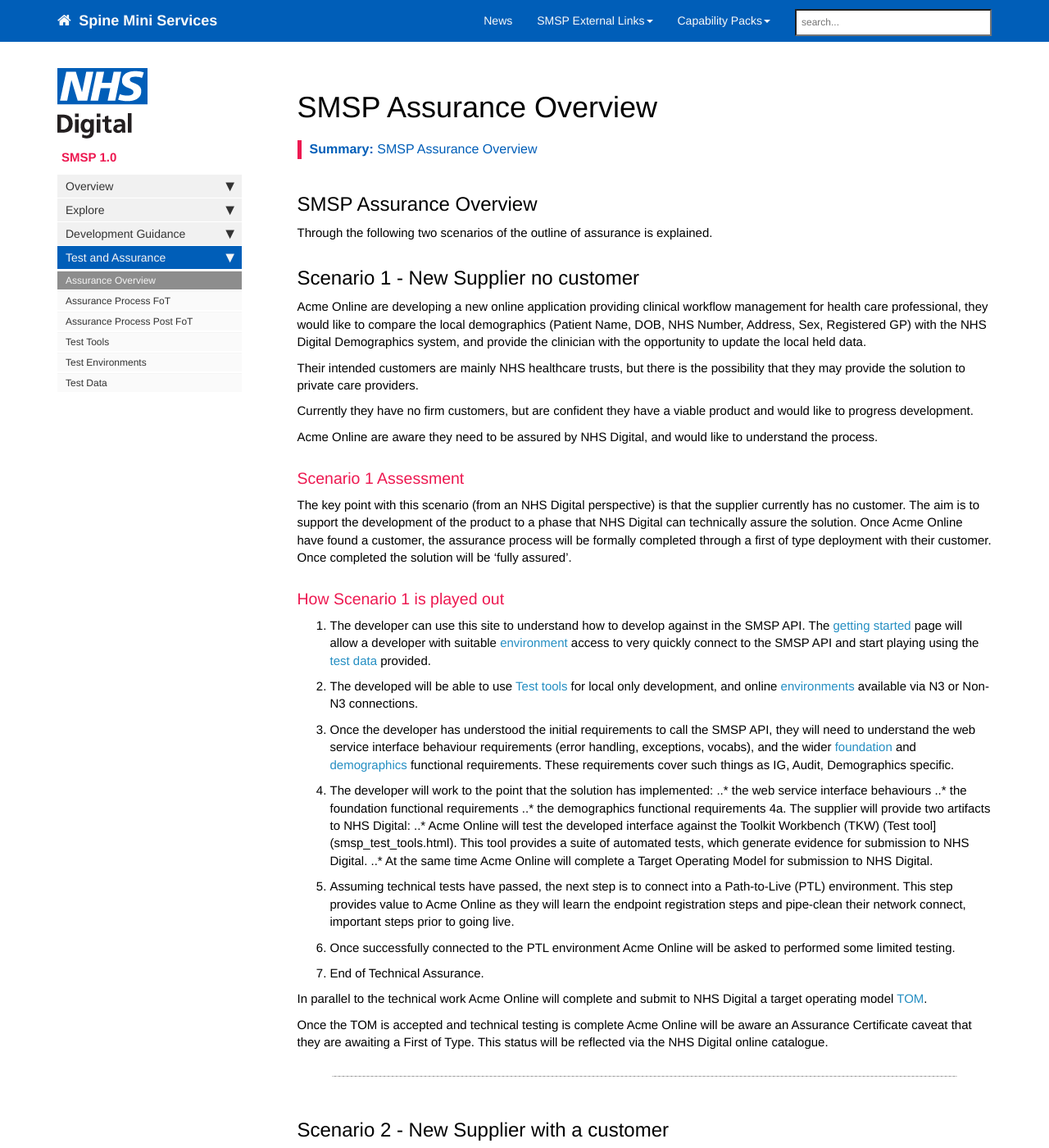
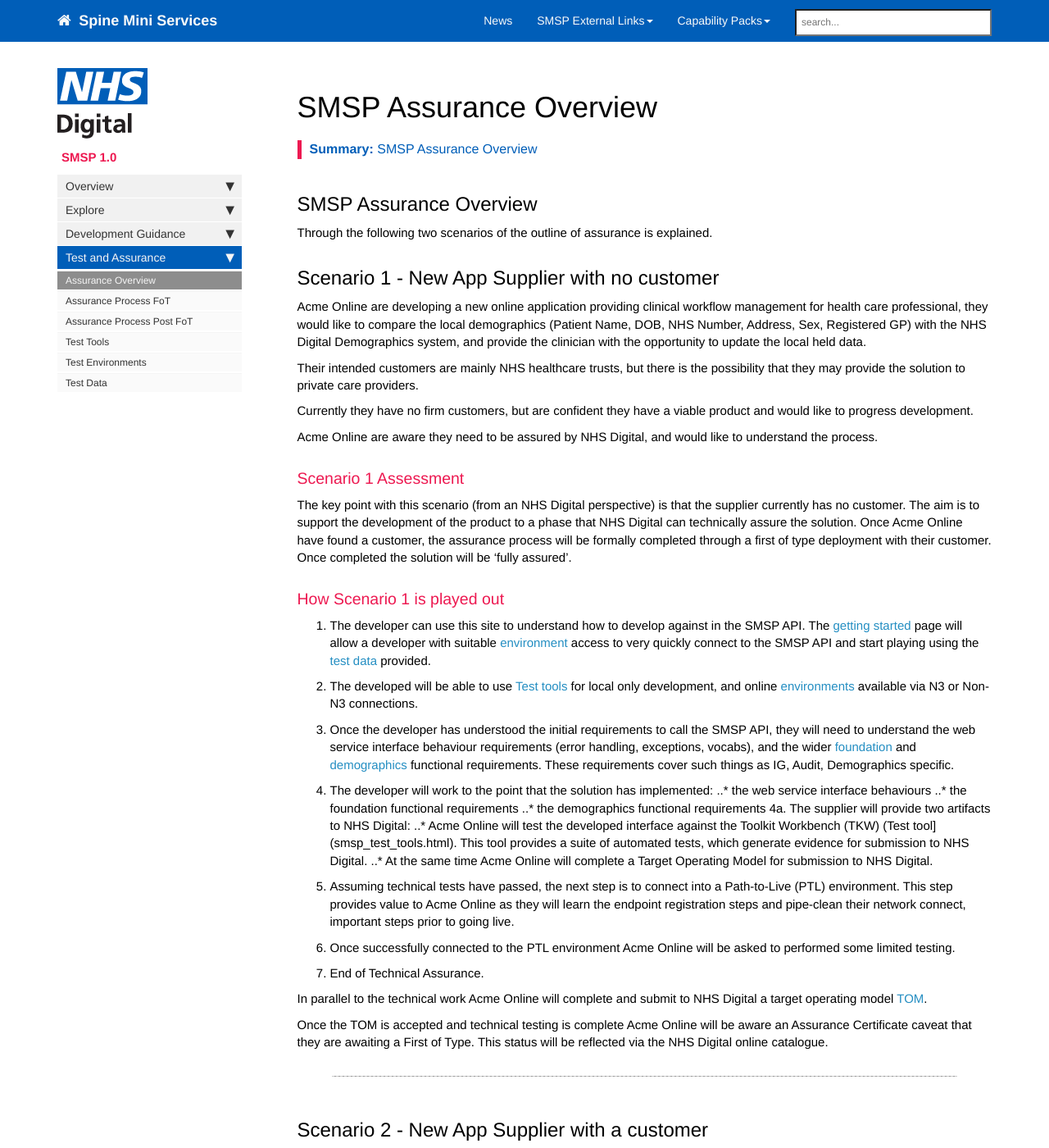
Before and after one commit to dobsonrd/smsp, a Jekyll site: the page built from pages/smsp/smsp_assurance_overview.md, in a window 1280 px wide and 1400 px high. Shown: the whole window at 82% size. Built offline with Jekyll 4.4.1, drawn with Linux system fonts in a browser that asks for light colours; nearby versions of some CDN libraries; comment, search, counter and statistics services are not loaded.

Commit message:
Update smsp_assurance_overview.md

```diff
--- a/pages/smsp/smsp_assurance_overview.md
+++ b/pages/smsp/smsp_assurance_overview.md
@@ -12,7 +12,7 @@ toc: false
 
 Through the following two scenarios of the outline of assurance is explained.
 
-## Scenario 1 - New Supplier no customer
+## Scenario 1 - New App Supplier with no customer
 Acme Online are developing a new online application providing clinical workflow management for health care professional, they would like to compare the local demographics (Patient Name, DOB, NHS Number, Address, Sex, Registered GP) with the NHS Digital Demographics system, and provide the clinician with the opportunity to update the local held data.
 
 Their intended customers are mainly NHS healthcare trusts, but there is the possibility that they may provide the solution to private care providers.
@@ -45,7 +45,7 @@ Once the TOM is accepted and technical testing is complete Acme Online will be a
 
 ---
 
-## Scenario 2 - New Supplier with a customer
+## Scenario 2 - New App Supplier with a customer
 Acme Apps have developed in conjunction with a local care organisation a new mobile application for pre-op assessments. The pre-op form is completed by a healthcare professional along with the patient. The supplier would like th application to link into the NHS Digital demographics service. Acme Apps are aware they need to be assured by NHS Digital, and would like to understand the process.
 
 ### Scenario 2 Assessment
```
